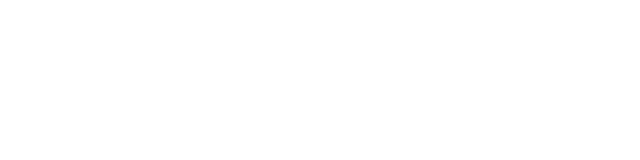
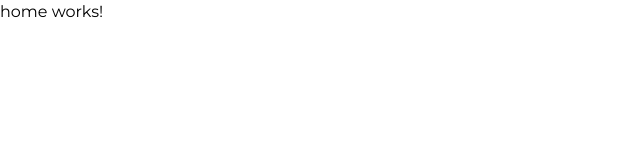
Before and after one commit to tsabian/mocker-playground, an Angular app: page / in a window 1280 px wide. Shown: the top 160 px of the page, without its empty margins (0-640 px from the left). Built offline with nearby package versions, Linux system fonts and the light colour scheme.

Commit message:
add home works

```diff
--- a/src/app/app-routing.module.ts
+++ b/src/app/app-routing.module.ts
@@ -1,7 +1,10 @@
 import { NgModule } from '@angular/core';
 import { Routes, RouterModule } from '@angular/router';
+import { HomeComponent } from './components/home/home.component';
 
-const routes: Routes = [];
+const routes: Routes = [
+  { path: '', component: HomeComponent }
+];
 
 @NgModule({
   imports: [RouterModule.forRoot(routes)],
--- a/src/app/app.module.ts
+++ b/src/app/app.module.ts
@@ -3,10 +3,12 @@
 
 import { AppRoutingModule } from './app-routing.module';
 import { AppComponent } from './app.component';
+import { HomeComponent } from './components/home/home.component';
 
 @NgModule({
   declarations: [
-    AppComponent
+    AppComponent,
+    HomeComponent
   ],
   imports: [
     BrowserModule,
--- /dev/null
+++ b/src/app/components/home/home.component.html
@@ -0,0 +1 @@
+<p>home works!</p>
--- /dev/null
+++ b/src/app/components/home/home.component.ts
@@ -0,0 +1,15 @@
+import { Component, OnInit } from '@angular/core';
+
+@Component({
+  selector: 'app-home',
+  templateUrl: './home.component.html',
+  styleUrls: ['./home.component.scss']
+})
+export class HomeComponent implements OnInit {
+
+  constructor() { }
+
+  ngOnInit(): void {
+  }
+
+}
--- a/src/styles.scss
+++ b/src/styles.scss
@@ -1 +1,13 @@
 /* You can add global styles to this file, and also import other style files */
+:root {
+  --default: #000000;
+}
+
+@import url('https://fonts.googleapis.com/css2?family=Montserrat:ital,wght@0,100;0,200;0,300;0,400;0,500;0,600;0,700;0,800;0,900;1,100;1,200;1,300;1,400;1,500;1,600;1,700;1,800;1,900&display=swap');
+
+body {
+  font-family: 'Montserrat';
+  font-weight: 400;
+  font-style: normal;
+  color: var(--default);
+}
--- a/tsconfig.json
+++ b/tsconfig.json
@@ -19,7 +19,10 @@
     "lib": [
       "es2018",
       "dom"
-    ]
+    ],
+    "paths": {
+      "tslib" : ["path/to/node_modules/tslib/tslib.d.ts"]
+    }
   },
   "angularCompilerOptions": {
     "strictInjectionParameters": true,
```
Also changed, not shown: src/app/components/home/home.component.scss (added), 1 other file (tests, documents, lock files or other folders).
